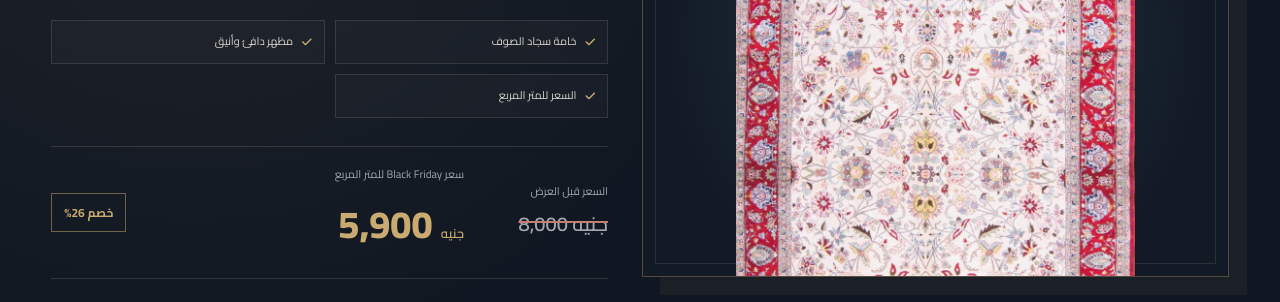
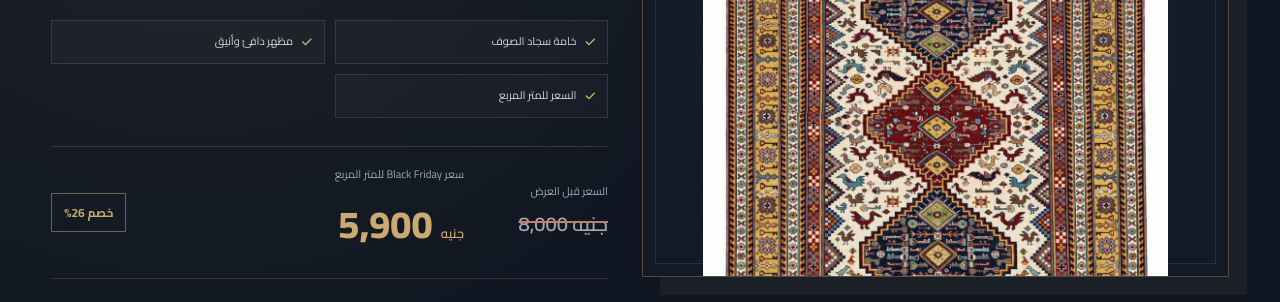
Before and after one commit to Alhassan2005/okda-website, a plain HTML site: page products/wool.html in a window 1280 px wide. Shown: the part 534-836 px from the top of the page. Drawn offline with nearby package versions, Linux system fonts and the light colour scheme.

Commit message:
Update image references in wool.html

```diff
--- a/products/wool.html
+++ b/products/wool.html
@@ -12,7 +12,7 @@
   <meta property="og:description" content="اكتشف سجاد صوف من عُقدة OKDA. سعر المتر المربع 5,900 جنيه بدلًا من 8,000 جنيه ضمن عروض Black Friday. تواصل معنا عبر واتساب لمعرفة المقاسات والتفاصيل.">
   <meta property="og:type" content="product">
   <meta property="og:url" content="https://alhassan2005.github.io/okda-website/products/wool.html">
-  <meta property="og:image" content="https://alhassan2005.github.io/okda-website/images/image6.jpeg">
+  <meta property="og:image" content="https://alhassan2005.github.io/okda-website/images/wool.jpeg">
   <link rel="icon" href="../images/Logo.jpeg">
   <link rel="preconnect" href="https://fonts.googleapis.com">
   <link rel="preconnect" href="https://fonts.gstatic.com" crossorigin>
@@ -49,7 +49,7 @@
         <div class="product-detail-grid">
           <div class="product-detail-media">
             <span class="product-detail-badge">خصم 26%</span>
-            <button type="button" class="product-image-trigger" aria-label="عرض صورة السجادة كاملة"><img src="../images/image6.jpeg" alt="سجادة صوف من مجموعة عُقدة" fetchpriority="high"></button>
+            <button type="button" class="product-image-trigger" aria-label="عرض صورة السجادة كاملة"><img src="../images/wool.jpeg" alt="سجادة صوف من مجموعة عُقدة" fetchpriority="high"></button>
           </div>
           <div class="product-detail-copy">
             <p class="section-kicker">WOOL COLLECTION · OKDA</p>
```
